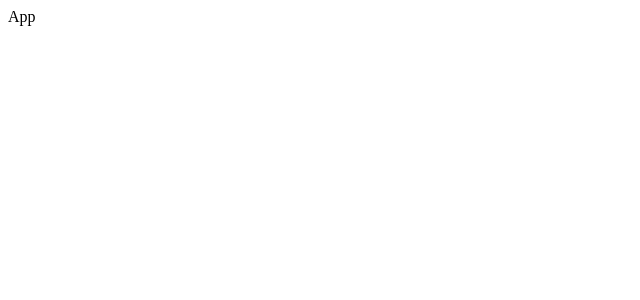
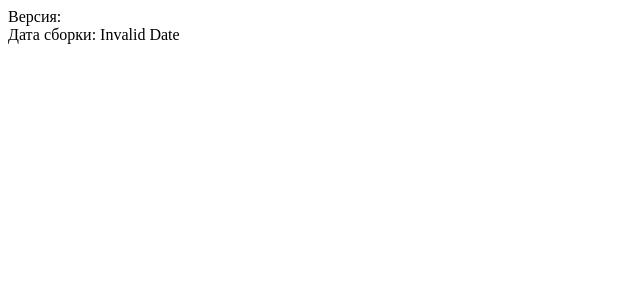
Before and after one commit to khusamov/ide, a React (Create React App) app: page / in a window 1280 px wide. Shown: the top 300 px of the page, without its empty margins (0-640 px from the left). Built offline with nearby package versions, Linux system fonts and the light colour scheme; the HTML template or start-up script is replaced by a standard one.

Commit message:
Добавлены примеры вывода версии и даты сборки

```diff
--- a/src/App.tsx
+++ b/src/App.tsx
@@ -4,7 +4,8 @@ export default class App extends Component {
 	render() {
 		return (
 			<div className='App'>
-				App
+				<div>Версия: {process.env.BUILD_VERSION}</div>
+				<div>Дата сборки: {new Date(process.env.BUILD_DATE!).toString()}</div>
 			</div>
 		);
 	}
```
Also changed, not shown: src/index.tsx (+7 -0 lines).
